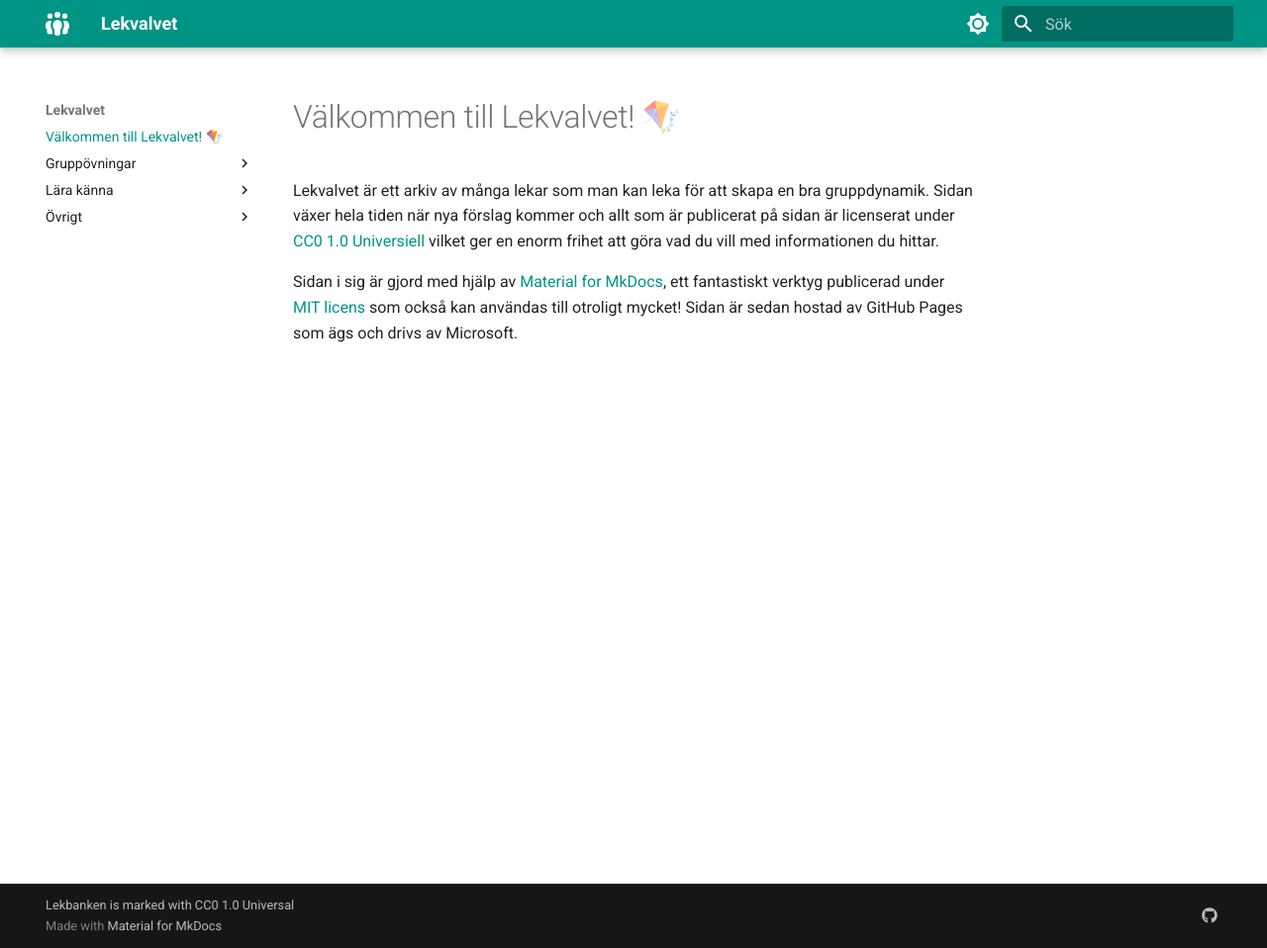
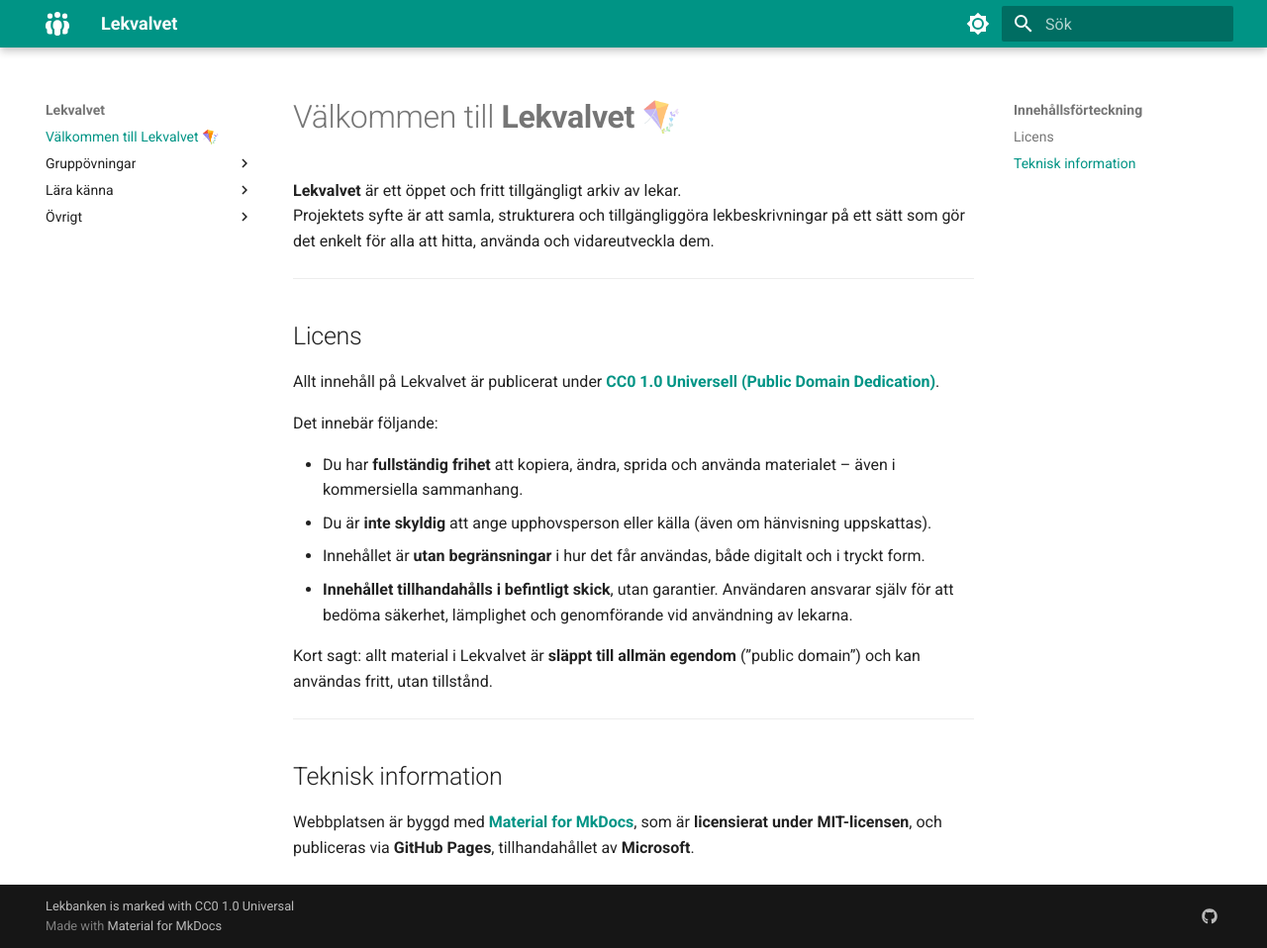
Before and after one commit to Bjorkan/Lekvalvet, an MkDocs documentation site: the page built from docs/index.md, in a window 1280 px wide and 958 px high. Shown: the whole window at 99% size. Built offline with MkDocs 1.6.1 and Material for MkDocs 9.7.7, drawn with Linux system fonts in a browser that asks for light colours.

Commit message:
Revise introduction and add licensing details
Updated the introduction and added licensing and technical information sections.

```diff
--- a/docs/index.md
+++ b/docs/index.md
@@ -1,5 +1,25 @@
-# Välkommen till Lekvalvet! 🪁
+# Välkommen till **Lekvalvet** 🪁
 
-Lekvalvet är ett arkiv av många lekar som man kan leka för att skapa en bra gruppdynamik. Sidan växer hela tiden när nya förslag kommer och allt som är publicerat på sidan är licenserat under [CC0 1.0 Universiell](https://creativecommons.org/publicdomain/zero/1.0/deed.sv) vilket ger en enorm frihet att göra vad du vill med informationen du hittar.
+**Lekvalvet** är ett öppet och fritt tillgängligt arkiv av lekar.
+Projektets syfte är att samla, strukturera och tillgängliggöra lekbeskrivningar på ett sätt som gör det enkelt för alla att hitta, använda och vidareutveckla dem.
 
-Sidan i sig är gjord med hjälp av [Material for MkDocs](https://squidfunk.github.io/mkdocs-material/), ett fantastiskt verktyg publicerad under [MIT licens](https://github.com/squidfunk/mkdocs-material?tab=MIT-1-ov-file#readme) som också kan användas till otroligt mycket! Sidan är sedan hostad av GitHub Pages som ägs och drivs av Microsoft.
+---
+
+## Licens
+
+Allt innehåll på Lekvalvet är publicerat under [**CC0 1.0 Universell (Public Domain Dedication)**](https://creativecommons.org/publicdomain/zero/1.0/deed.sv).
+
+Det innebär följande:
+
+- Du har **fullständig frihet** att kopiera, ändra, sprida och använda materialet – även i kommersiella sammanhang.
+- Du är **inte skyldig** att ange upphovsperson eller källa (även om hänvisning uppskattas).
+- Innehållet är **utan begränsningar** i hur det får användas, både digitalt och i tryckt form.
+- **Innehållet tillhandahålls i befintligt skick**, utan garantier. Användaren ansvarar själv för att bedöma säkerhet, lämplighet och genomförande vid användning av lekarna.
+
+Kort sagt: allt material i Lekvalvet är **släppt till allmän egendom** (”public domain”) och kan användas fritt, utan tillstånd.
+
+---
+
+## Teknisk information
+
+Webbplatsen är byggd med [**Material for MkDocs**](https://squidfunk.github.io/mkdocs-material/), som är **licensierat under MIT-licensen**, och publiceras via **GitHub Pages**, tillhandahållet av **Microsoft**.
```
